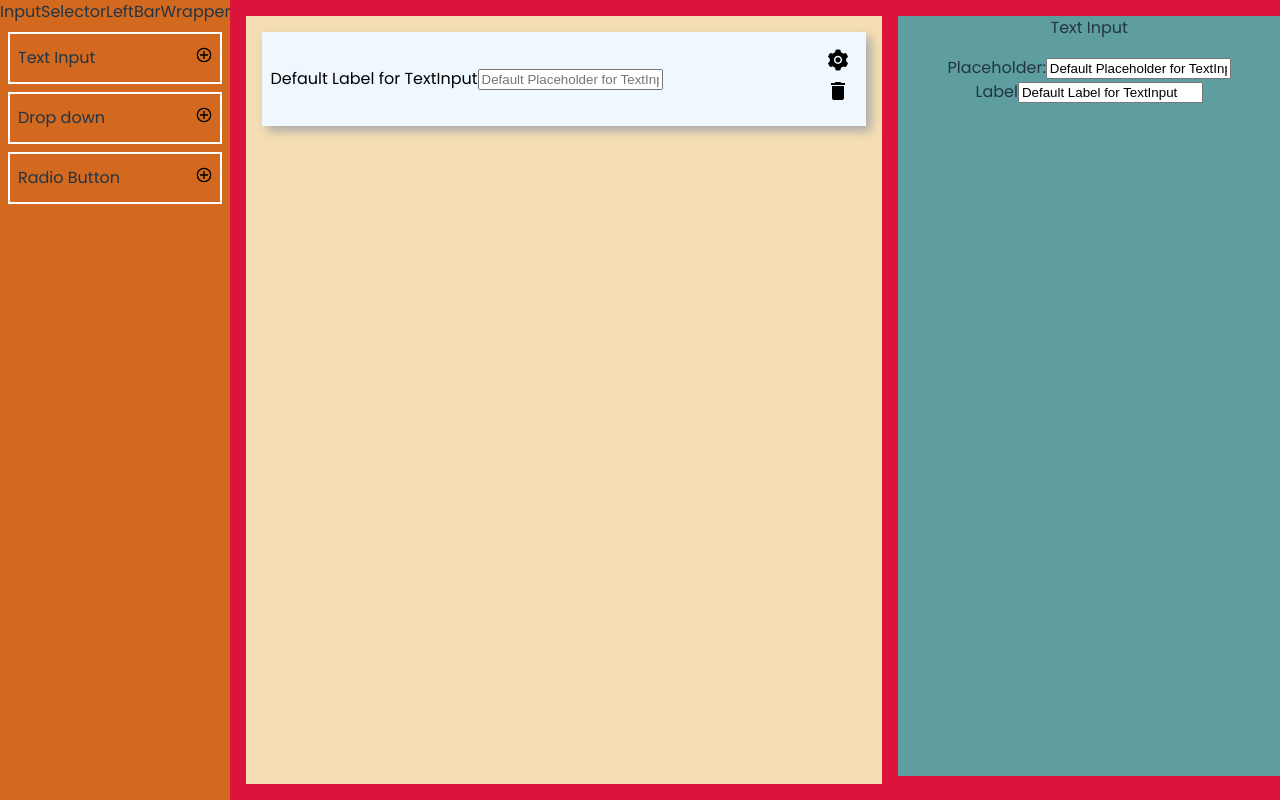
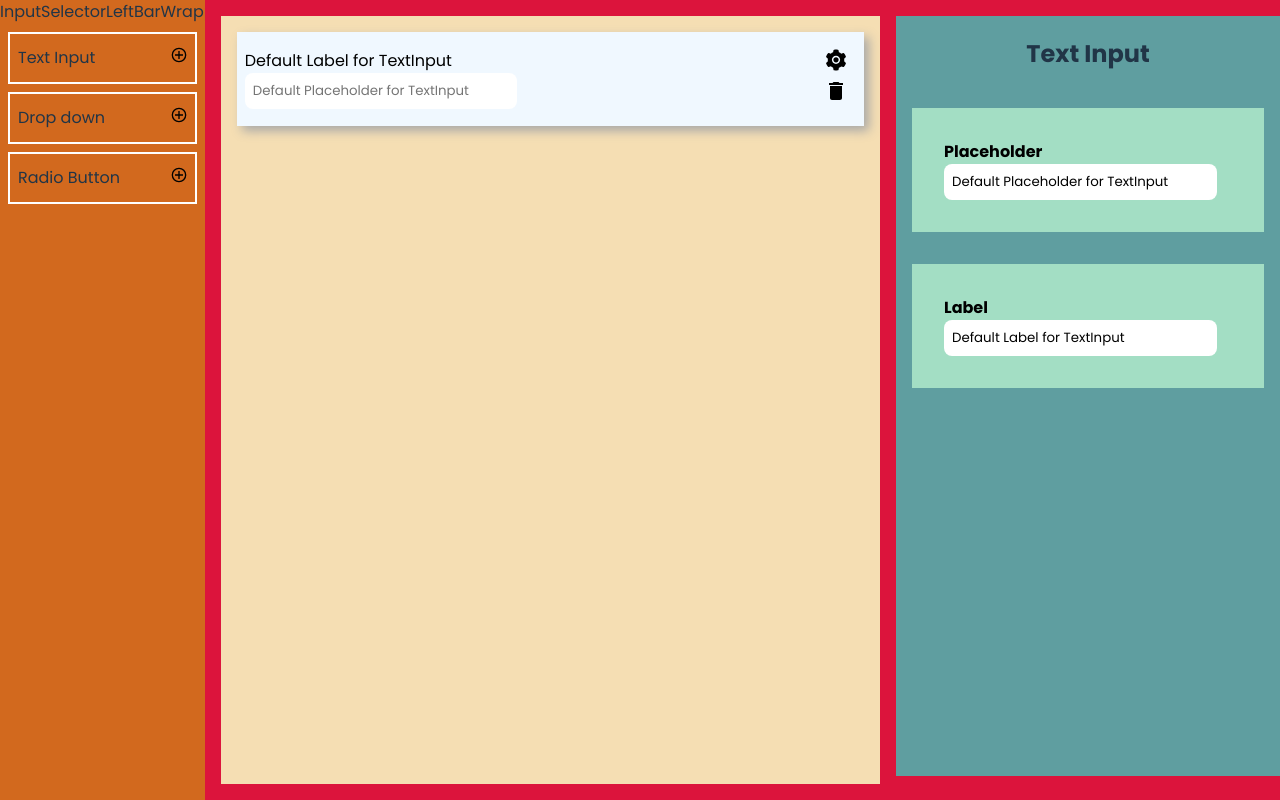
Before and after one commit to pranshu-taneja/DynamicForm, a React (Vite) app in the folder Frontend/: page / in a window 1280 px wide. Both pictures are taken after a click on the element 204 px from the left and 58 px from the top of the page. Built offline with nearby package versions, Linux system fonts and the light colour scheme.

Commit message:
Added Property Controllers for other InputTypes

```diff
--- a/Frontend/src/Components/BuildArea.jsx
+++ b/Frontend/src/Components/BuildArea.jsx
@@ -10,7 +10,7 @@ function RenderCoreElement(name, type, properties) {
   switch (type) {
     case TextInput: {
       return (
-        <div className="TextInput">
+        <div className="TextInputCoreElement">
           <label htmlFor="TextInputID">{properties.label}</label>
           <input type="text" id="TextInputID" placeholder={properties.placeholder} />
         </div>
@@ -18,9 +18,9 @@ function RenderCoreElement(name, type, properties) {
     }
     case DropDown: {
       return (
-        <div className="DropDown">
+        <div className="DropDownCoreElement">
           <label htmlFor="DropDownID">{properties.label}</label>
-          <select name="DropDown" id="DropDownID">
+          <select name="DropDown" className="DropDownSelect" id="DropDownID" >
             {properties.options.map((val, index) => {
               return (
                 <option key={index} value={val}>{val}</option>
@@ -32,8 +32,9 @@ function RenderCoreElement(name, type, properties) {
     }
     case RadioButton: {
       return (
-        <div className="RadioButton">
-          <p>{properties.question}</p>
+        <div className="RadioButtonCoreElement">
+          <label htmlFor="">{properties.label}</label>
+          <div className="RadioBtnOptions">
             {properties.options.map((val, index) => {
               return (
                 <div key={index}>
@@ -42,6 +43,7 @@ function RenderCoreElement(name, type, properties) {
                 </div>
               )
             })}
+          </div>
         </div>
       )
     }
@@ -80,9 +82,8 @@ function BuildArea({ FormConfig, setFormConfig }) {
           );
         })}
       </div>
-      <div className="RenderProperties">
       <PropertiesControllerRightBar FormConfig={FormConfig} setFormConfig={setFormConfig} activePropertyIndex={activeProperty} />
-      </div>
+
     </div>
   );
 }
--- a/Frontend/src/Components/PropertiesControllerRightBar.jsx
+++ b/Frontend/src/Components/PropertiesControllerRightBar.jsx
@@ -1,12 +1,15 @@
 import React, { useState } from "react";
 import "./Styles/PropertiesControllerRightBar.css";
+import { MdRemoveCircleOutline } from "react-icons/md"
 import { TextInput, DropDown, RadioButton } from "../Utils/TypeConstants";
 
 function PropertiesControllerRightBar({ activePropertyIndex, FormConfig, setFormConfig }) {
   const type = FormConfig[activePropertyIndex]?.type;
   const activeProperty = FormConfig[activePropertyIndex]?.properties;
   const name = FormConfig[activePropertyIndex]?.name;
+  const [tempOptionInput, setTempOptionInput] = useState("")    //for temporary storing OptionsInput
 
+  //------------------- Controller Functions -------------------
   const handlePlaceHolder = (e) => {
     setFormConfig((prevFormConfig) => {
       const copyFormConfig = [...prevFormConfig];
@@ -28,15 +31,39 @@ function PropertiesControllerRightBar({ activePropertyIndex, FormConfig, setForm
       return copyFormConfig;
     })
   }
+  const handleAddOptions = () => {
+    setFormConfig((prevFormConfig) => {
+      const copyFormConfig = [...prevFormConfig];
+      const updatedOptions = [...copyFormConfig[activePropertyIndex].properties.options];
+      updatedOptions.push(tempOptionInput);
+      copyFormConfig[activePropertyIndex].properties.options = updatedOptions;
+      return copyFormConfig;
+    })
+    setTempOptionInput("");
+  }
+
+  const handleDeleteOption = (index) => {
+    setFormConfig((prevFormConfig) => {
+      // Be carefull while updating nested objects in handleController functions as they get affected by shallow copy and deep copy accordingly. And your updation a lot often depends on the copyFormConfig so copy accordingly.
+      const copyFormConfig = JSON.parse(JSON.stringify(prevFormConfig));
+      copyFormConfig[activePropertyIndex].properties.options.splice(index, 1)
+      return copyFormConfig;
+    })
+  }
+  //------------------- Controller Functions -------------------
 
   function RenderControllers() {
     switch (type) {
       case TextInput: {
         return (
-          <div>
-            <p>{name}</p>
-            <div className="changePlaceholder">
-              <label htmlFor="placeholder">Placeholder:</label>
+          <div className="PropertyControllerContainer">
+
+            <section className="TextInputName">
+              <h2>{name}</h2>
+            </section>
+
+            <section className="controller changePlaceholder">
+              <label htmlFor="placeholder">Placeholder</label>
               <input
                 id="placeholder"
                 type="text"
@@ -46,8 +73,9 @@ function PropertiesControllerRightBar({ activePropertyIndex, FormConfig, setForm
                   handlePlaceHolder(e);
                 }}
               />
-            </div>
-            <div className="changeLabel">
+            </section>
+
+            <section className="controller changeLabel">
               <label htmlFor="label">Label</label>
               <input
                 id="label"
@@ -57,15 +85,20 @@ function PropertiesControllerRightBar({ activePropertyIndex, FormConfig, setForm
                   handleLabel(e);
                 }}
               />
-            </div>
+            </section>
           </div>
         );
       }
       case DropDown: {
         return (
-          <div>
-            <p>{name}</p>
-            <div className="changeLabel">
+          // Important TO NOTE: TO create a InputType here for properties, make sure the Topmost div has a class "PropertyControllerContainer"
+          // And each nested controller container has a className has at least one class as "controller". which will evenually contain lable and more accordingly and by default will have flex-direction as column
+          <div className="PropertyControllerContainer">
+            <section className="DropDownName">
+              <h2>{name}</h2>
+            </section>
+
+            <section className="controller changeLabel">
               <label htmlFor="label">Label</label>
               <input
                 id="label"
@@ -75,16 +108,49 @@ function PropertiesControllerRightBar({ activePropertyIndex, FormConfig, setForm
                   handleLabel(e);
                 }}
               />
-            </div>
+            </section>
+
+            <section className="controller changeDropDownOptions">
+              <label htmlFor="optionsPropertyLabel">Options</label>
+
+              <div className="addOptionByInput">
+                <input
+                  type="text"
+                  value={tempOptionInput}
+                  onChange={(e) => {
+                    setTempOptionInput(() => { return e.target.value })
+                  }}
+                  id="optionsPropertyLabel"
+                />
+                <button onClick={handleAddOptions}>Add</button>
+              </div>
+
+              {/* Rendering Already available options */}
+              <div className="controlDeleteOptionsContainer">
+                {activeProperty.options.map((option, index) => {
+                  return (
+                    <div key={index} className="controlSingleDelete">
+                      {option}
+                      <MdRemoveCircleOutline onClick={() => { handleDeleteOption(index) }} size={20} />
+                    </div>
+                  )
+                })}
+              </div>
+            </section>
+
           </div>
         );
       }
       case RadioButton: {
         return (
-          <div>
-            <p>{name}</p>
-            <div className="changeLabel">
-              <label htmlFor="label">Label</label>
+          <div className="PropertyControllerContainer">
+
+            <section className="RadioButtonName">
+              <h2>{name}</h2>
+            </section>
+
+            <section className="controller changeLabel">
+              <label htmlFor="label">Question</label>
               <input
                 id="label"
                 type="text"
@@ -93,7 +159,36 @@ function PropertiesControllerRightBar({ activePropertyIndex, FormConfig, setForm
                   handleLabel(e);
                 }}
               />
-            </div>
+            </section>
+
+            <section className="controller changeRadioButtonOptions">
+              <label htmlFor="optionsPropertyLabel">Options</label>
+
+              <div className="addOptionByInput">
+                <input
+                  type="text"
+                  value={tempOptionInput}
+                  onChange={(e) => {
+                    setTempOptionInput(() => { return e.target.value })
+                  }}
+                  id="optionsPropertyLabel"
+                />
+                <button onClick={handleAddOptions}>Add</button>
+              </div>
+
+              {/* Rendering Already available options */}
+              <div className="controlDeleteOptionsContainer">
+                {activeProperty.options.map((option, index) => {
+                  return (
+                    <div key={index} className="controlSingleDelete">
+                      {option}
+                      <MdRemoveCircleOutline onClick={() => { handleDeleteOption(index) }} size={20} />
+                    </div>
+                  )
+                })}
+              </div>
+            </section>
+
           </div>
         );
       }
--- a/Frontend/src/Components/Styles/BuildArea.css
+++ b/Frontend/src/Components/Styles/BuildArea.css
@@ -34,6 +34,36 @@
     padding: 1rem;
 }
 
-.RenderProperties {
-    flex: 0 1 30vw;
+
+.TextInputCoreElement{
+  display: flex;
+  flex-direction: column;
+  justify-content: center;
+  align-items: start;
 }
+
+.TextInputCoreElement input {
+
+    width: 20vw;
+}
+
+.RadioButtonCoreElement{
+    display: flex;
+    flex-direction: column;
+    align-items: start;
+}
+.RadioBtnOptions{
+    display: flex;
+    flex-direction: column;
+    align-items: start;
+}
+
+.DropDownCoreElement{
+    display: flex;
+    flex-direction: column;
+}
+
+.DropDownSelect{
+    font-family: Poppins;
+
+}
--- a/Frontend/src/Components/Styles/InputSelectorLeftBar.css
+++ b/Frontend/src/Components/Styles/InputSelectorLeftBar.css
@@ -1,5 +1,6 @@
 .InputSelectorLeftBarWrapper {
-    flex: 1 1 1.50vw;
+    flex: 1 1 12vw;
+    overflow: scroll;
     background-color: chocolate;
     height: 100vh;
 }
@@ -14,8 +15,6 @@
     justify-content: space-between;
 }
 
-
-
 .addBtn:hover {
     background-color: darkgray;
 }
--- a/Frontend/src/Components/Styles/PropertiesControllerRightBar.css
+++ b/Frontend/src/Components/Styles/PropertiesControllerRightBar.css
@@ -1,5 +1,51 @@
-.PropertiesControllerRightBar{
+.PropertiesControllerRightBar {
+    flex: 0 1 30vw;
     background-color: cadetblue;
+    overflow: scroll;
     height: 95vh;
     margin-top: 1rem;
 }
+
+.PropertyControllerContainer {
+    display: flex;
+    flex-direction: column;
+}
+
+.addOptionByInput {
+    display: flex;
+    gap: 1rem;
+    justify-content: space-between;
+}
+
+.controller {
+    margin: 1rem;
+    display: flex;
+    flex-direction: column;
+    justify-content: space-between;
+    color: black;
+    align-items: start;
+    padding: 2rem;
+    background-color: rgb(163, 222, 196);
+}
+
+.controller label {
+    font-weight: 700;
+}
+
+.controlDeleteOptionsContainer {
+    display: flex;
+    flex-wrap: wrap;
+}
+
+.controlSingleDelete {
+    color: white;
+    display: flex;
+    align-items: center;
+    gap: 0.5rem;
+    justify-content: space-between;
+    padding: 0.8rem;
+    margin: 0.5rem;
+    border-radius: 0.5rem;
+    font-weight: 700;
+    background-color: lightcoral;
+}
--- a/Frontend/src/Utils/InputTypeCreator.js
+++ b/Frontend/src/Utils/InputTypeCreator.js
@@ -22,8 +22,7 @@ const InputTypes = [
     name: "Radio Button",
     type: "RadioBtn",
     properties: {
-      question: "Please Select your fav Color",
-      label: "Default label for RadioButton",
+      label: "Default question label for RadioButton",
       required: false,
       options: ["Yellow", "Green", "Orange"],
     },
--- a/Frontend/src/index.css
+++ b/Frontend/src/index.css
@@ -3,7 +3,7 @@
   line-height: 1.5;
   font-weight: 400;
 
-  color-scheme: light dark;
+  /* color-scheme: light dark; */
   color: rgba(255, 255, 255, 0.87);
   background-color: #242424;
 
@@ -39,8 +39,9 @@ h1 {
 button {
   border-radius: 8px;
   border: 1px solid transparent;
-  padding: 0.6em 1.2em;
+  padding: 0.4em 1em;
   font-size: 1em;
+  color: white;
   font-weight: 500;
   font-family: inherit;
   background-color: #1a1a1a;
@@ -72,6 +73,13 @@ button:focus-visible {
   }
 }
 
+input{
+  font-family: Poppins;
+  border-radius: 0.5rem;
+  border: none;
+  padding: 0.5rem;
+
+}
 
 /* ------------------------------------ Scrollbar Styling ---------------------------------- */
 /* Style for all scrollbars */
```
Lines whose indentation alone changed are shown as unchanged.
